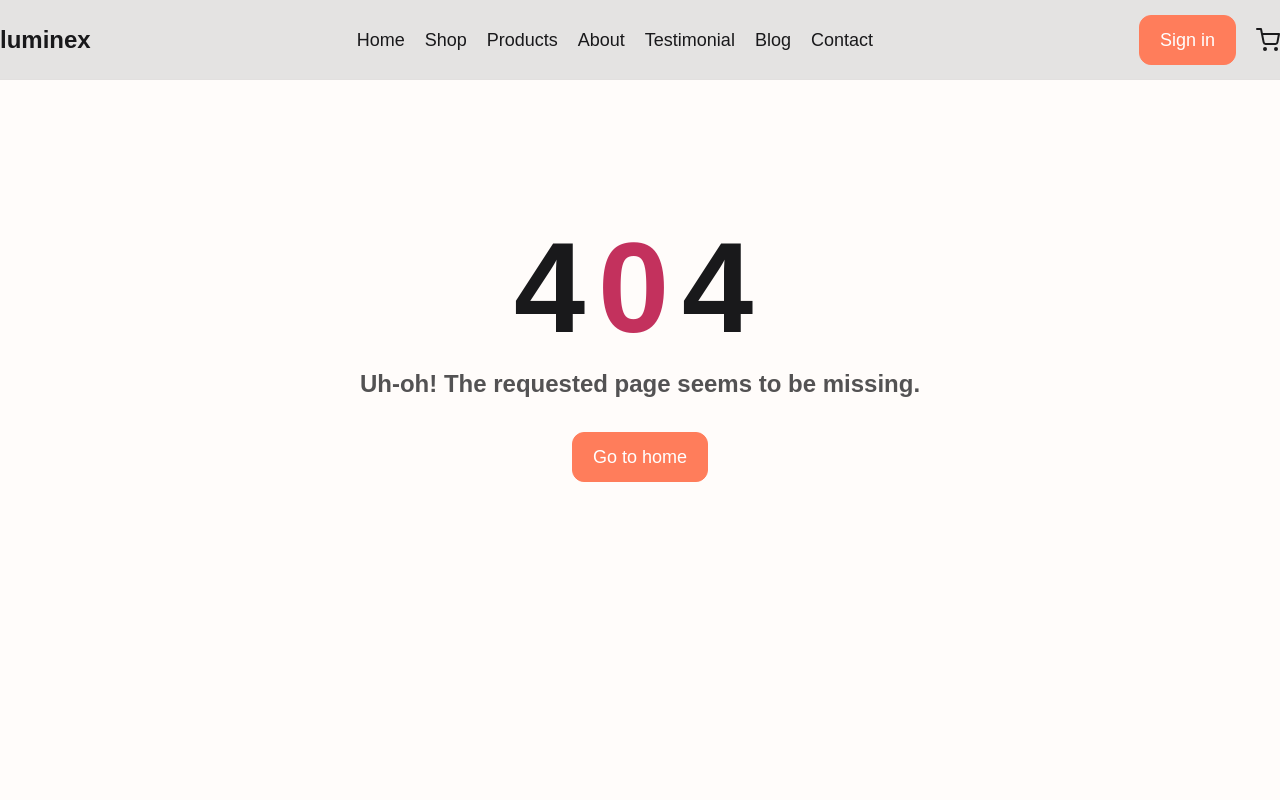
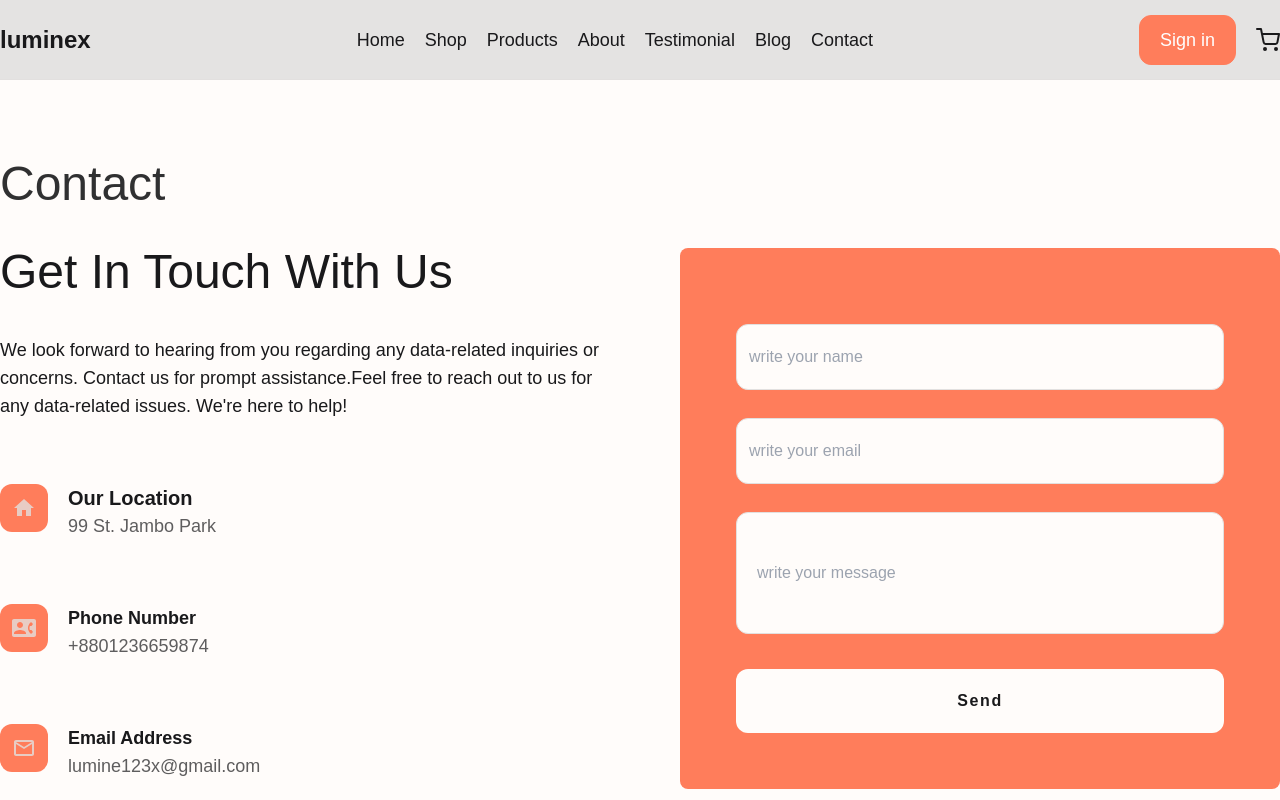
Before and after one commit to kajal-rekha/luminex-client, a Next.js app: page /contact in a window 1280 px wide. Shown: the top 800 px of the page. Built offline with nearby package versions, Linux system fonts and the light colour scheme; a web font is replaced by a local one.

Commit message:
contact form added

```diff
--- a/app/(home)/page.tsx
+++ b/app/(home)/page.tsx
@@ -3,7 +3,9 @@ import ProductPage from "../products/page";
 import Shop from "../shop/page";
 import Slider from "./_components/Slider";
 import Testimonial from "../testimonial/page";
-import IconBox from "@/components/IconBox";
+import Contact from "../contact/page";
+
+//import IconBox from "@/components/IconBox";
 
 const HomePage = () => {
   return (
@@ -11,9 +13,10 @@ const HomePage = () => {
       <Slider />
       <Shop />
       <ProductPage />
-      <IconBox />
+      {/* <IconBox /> */}
       <About />
       <Testimonial />
+      <Contact />
     </main>
   );
 };
--- /dev/null
+++ b/app/checkout/layout.tsx
@@ -0,0 +1,13 @@
+import type { Metadata } from "next";
+
+export const metadata: Metadata = {
+  title: "Luminex | Checkout",
+};
+
+export default function CheckoutLayout({
+  children,
+}: {
+  children: React.ReactNode;
+}) {
+  return <>{children}</>;
+}
--- /dev/null
+++ b/app/contact/layout.tsx
@@ -0,0 +1,13 @@
+import type { Metadata } from "next";
+
+export const metadata: Metadata = {
+  title: "Luminex | Contact",
+};
+
+export default function ContactLayout({
+  children,
+}: {
+  children: React.ReactNode;
+}) {
+  return <>{children}</>;
+}
--- /dev/null
+++ b/app/contact/page.tsx
@@ -0,0 +1,89 @@
+import { buttonVariants } from "@/components/ui/Button";
+import SectionTitle from "@/components/ui/SectionTitle";
+import { cn } from "@/lib/utils";
+import { MdHome, MdContactPhone, MdOutlineMailOutline } from "react-icons/md";
+
+const Contact = () => {
+  return (
+    <main className='wrapper sp mt-20'>
+      <SectionTitle title='Contact' />
+
+      <div className='grid grid-cols md: grid-cols-2 gap-20'>
+        <div>
+          <h2 className='mb-10'>Get In Touch With Us</h2>
+          <p>
+            We look forward to hearing from you regarding any data-related
+            inquiries or concerns. Contact us for prompt assistance.Feel free to
+            reach out to us for any data-related issues. We're here to help!
+          </p>
+          <div className='mt-16'>
+            <div className='flex flex-row gap-5'>
+              <span className='bg-orange  px-3 flex items-center text-2xl rounded-xl h-12 text-gray/80'>
+                <MdHome />
+              </span>
+              <div className='flex flex-col gap-5'>
+                <p className='font-semibold text-xl'>Our Location</p>
+                <p className='text-dark/70 -mt-5'>99 St. Jambo Park</p>
+              </div>
+            </div>
+            <div className='flex flex-row gap-5 mt-16'>
+              <span className='bg-orange  px-3 flex items-center text-2xl rounded-xl h-12 text-gray/80'>
+                <MdContactPhone />
+              </span>
+              <div className='flex flex-col gap-5'>
+                <p className='font-semibold text-lg'>Phone Number</p>
+                <p className='text-dark/70 -mt-5'>+8801236659874</p>
+              </div>
+            </div>
+            <div className='flex flex-row gap-5 mt-16'>
+              <span className='bg-orange px-3 flex items-center text-2xl rounded-xl h-12 text-gray/80'>
+                <MdOutlineMailOutline />
+              </span>
+              <div className='flex flex-col gap-5'>
+                <p className='text-lg font-semibold'>Email Address</p>
+                <p className='text-dark/70 -mt-5'>lumine123x@gmail.com</p>
+              </div>
+            </div>
+          </div>
+        </div>
+
+        <div className='w-full bg-orange rounded-lg p-14'>
+          <form className='flex flex-col gap-7 mt-5'>
+            <div className=''>
+              <input
+                type='text'
+                name='name'
+                placeholder='write your name'
+                readOnly
+                className='eq w-full rounded-xl border border-gray px-3 py-5 outline-none focus:border-light bg-light'
+              />
+            </div>
+            <div>
+              <input
+                type='text'
+                name='email'
+                placeholder='write your email'
+                readOnly
+                className='eq w-full rounded-xl border border-gray px-3 py-5 outline-none focus:border-light bg-light'
+              />
+            </div>
+            <div>
+              <textarea
+                placeholder='write your message'
+                name='message'
+                rows={1}
+                cols={30}
+                className='eq w-full rounded-xl border border-gray line-none py-12 px-5 resize-none outline-none focus:border-light bg-light'
+              />
+            </div>
+            <button type='submit' className='bg-light py-5 px-2 rounded-xl font-semibold tracking-widest text-dark'>
+              Send
+            </button>
+          </form>
+        </div>
+      </div>
+    </main>
+  );
+};
+
+export default Contact;
```
